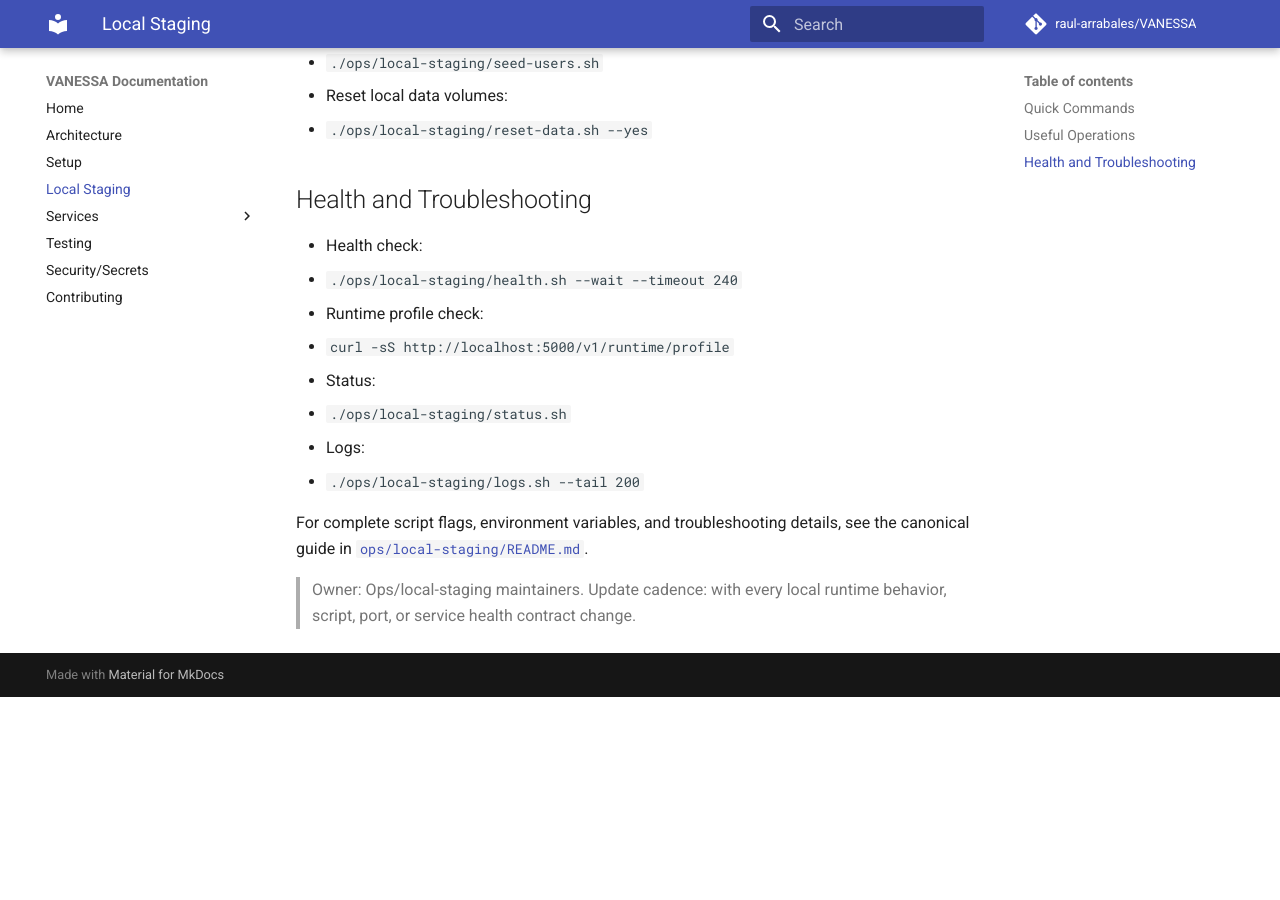
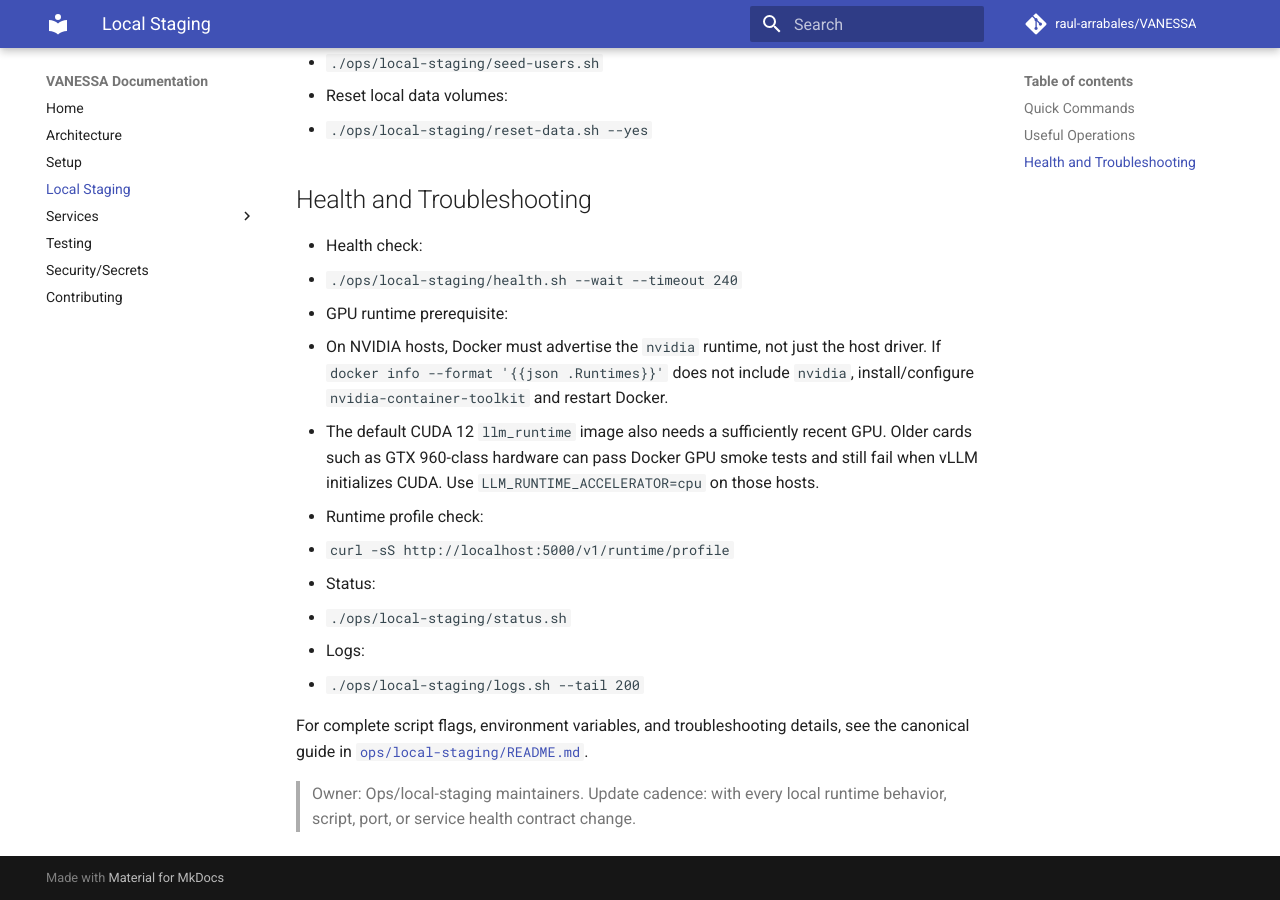
Before and after one commit to raul-arrabales/VANESSA, an MkDocs documentation site: the page built from docs/local-staging.md, in a window 1280 px wide and 900 px high, scrolled down 569 px. Built offline with MkDocs 1.6.1 and Material for MkDocs 9.7.7, drawn with Linux system fonts in a browser that asks for light colours; comment, search, counter and statistics services are not loaded; before the commit the page ends 1266 px from its top, so only the background shows below that.

Commit message:
nvidia support for docker in llm runtime

```diff
--- a/docs/local-staging.md
+++ b/docs/local-staging.md
@@ -25,6 +25,9 @@
 
 - Health check:
   - `./ops/local-staging/health.sh --wait --timeout 240`
+- GPU runtime prerequisite:
+  - On NVIDIA hosts, Docker must advertise the `nvidia` runtime, not just the host driver. If `docker info --format '{{json .Runtimes}}'` does not include `nvidia`, install/configure `nvidia-container-toolkit` and restart Docker.
+  - The default CUDA 12 `llm_runtime` image also needs a sufficiently recent GPU. Older cards such as GTX 960-class hardware can pass Docker GPU smoke tests and still fail when vLLM initializes CUDA. Use `LLM_RUNTIME_ACCELERATOR=cpu` on those hosts.
 - Runtime profile check:
   - `curl -sS http://localhost:5000/v1/runtime/profile`
 - Status:
```
Also changed, not shown: ops/local-staging/README.md (+8 -0 lines), 1 other file.
